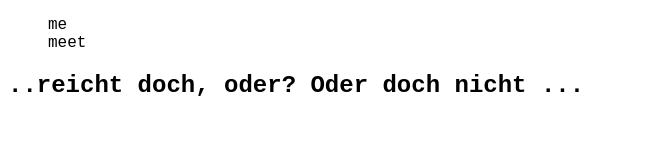
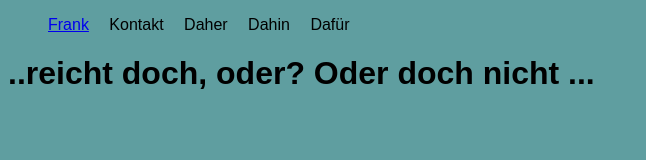
Before and after one commit to frank12421/frankspage, a plain HTML site: page index.html in a window 1280 px wide. Shown: the whole page, without its empty margins (0-646 px from the left). Drawn offline with Linux system fonts and the light colour scheme.

Commit message:
start design navi

```diff
--- a/fstyles.css
+++ b/fstyles.css
@@ -1,8 +1,17 @@
 * {
   box-sizing: border-box;
-  font-family: "Courier New", Courier, monospace;
+  font-family: Arial, Helvetica, sans-serif;
+}
+
+body {
+  background-color: cadetblue;
 }
 
 .navidesign {
   list-style-type: none;
 }
+
+.navi__list__style {
+  display: inline;
+  padding-right: 1em;
+}
--- a/index.html
+++ b/index.html
@@ -13,15 +13,18 @@
       <nav>
         <!-- schlichte Navigation-->
         <ul class="navidesign">
-          <li>me</li>
-          <li>meet</li>
-          <li></li>
-          <li></li>
-          <li></li>
+          <li class="navi__list__style"><a href="#frank">Frank</a></li>
+          <li class="navi__list__style">Kontakt</li>
+          <li class="navi__list__style">Daher</li>
+          <li class="navi__list__style">Dahin</li>
+          <li class="navi__list__style">Dafür</li>
         </ul>
       </nav>
-      <section>
+      <head>
         <h1>..reicht doch, oder? Oder doch nicht ...</h1>
+      </head>
+      <section id="frank">
+        <!---Text über Frank-->
       </section>
     </main>
   </body>
```
